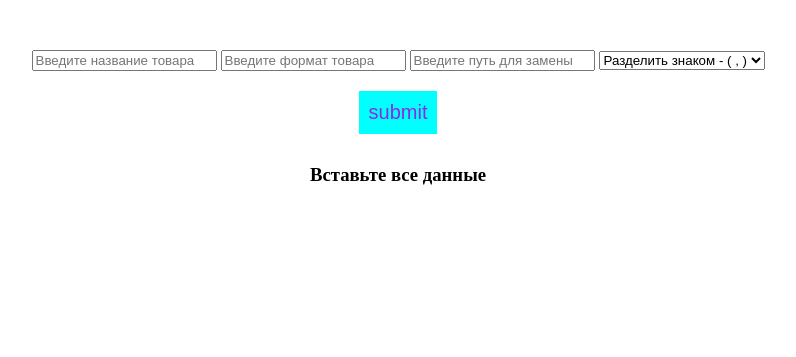
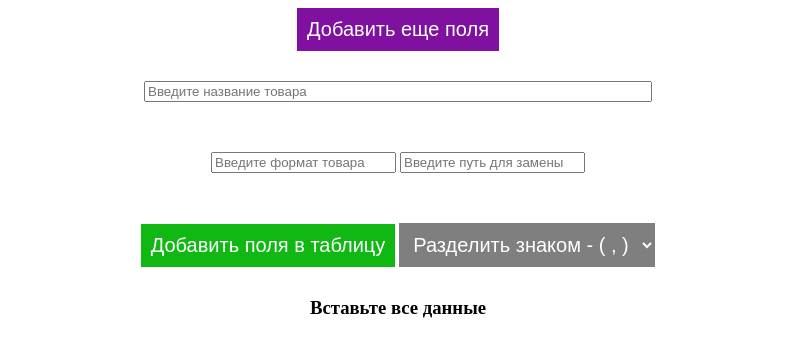
Before and after one commit to deniskorbakov/excel-utility, a PHP site: page / in a window 1280 px wide. Shown: the top 357 px of the page, without its empty margins (242-1038 px from the left). Run offline with PHP 8.4, Linux system fonts and the light colour scheme.

Commit message:
new bad code

```diff
--- a/public/index.php
+++ b/public/index.php
@@ -11,23 +11,42 @@
 <body>
 <center>
     <form action="" method="POST">
+        <div>
+            <button class="add-button" style="padding: 10px; font-size: 20px; color: #ffffff; background-color: #80109f; border: none;" type="button">Добавить еще поля</button>
+        </div>
+
+        <div style="margin-top: 30px">
+            <input type="text" name="productName" placeholder="Введите название товара" style="width: 500px;">
+        </div>
+
         <div style="margin-top: 50px" class="input-wrapper">
-            <input type="text" name="productName" placeholder="Введите название товара">
-            <input type="text" name="formatName" placeholder="Введите формат товара">
-            <input type="text" name="pathImg" placeholder="Введите путь для замены">
-            <select name="selectSeparator">
+            <input type="text" name="formatName[]" placeholder="Введите формат товара">
+            <input type="text" name="pathImg[]" placeholder="Введите путь для замены">
+        </div>
+
+        <div style="margin-top: 50px;">
+            <button style="padding: 10px; font-size: 20px; color: #ffffff; background-color: #11b814; border: none;" type="submit">Добавить поля в таблицу</button>
+
+            <select name="selectSeparator" style="padding: 10px; font-size: 20px; color: #ffffff; background-color: rgba(0,0,0,0.5); border: none;">
                 <option value=";">Разделить знаком - ( ; )</option>
                 <option value="," selected>Разделить знаком - ( , )</option>
             </select>
-
-        </div>
-
-        <div style="margin-top: 20px;">
-            <button style="padding: 10px; font-size: 20px; color: #8b2ae5; background-color: aqua; border: none;" type="submit">submit</button>
         </div>
 
     </form>
 </center>
+
+<script>
+    let inputWrapper = document.querySelector('.input-wrapper');
+    let addButton = document.querySelector('.add-button');
+
+    addButton.addEventListener('click', function() {
+        let newInput = document.createElement('div');
+        newInput.innerHTML = '<br> <input type="text" name="formatName[]" placeholder="Введите формат товара"> <input type="text" name="pathImg[]" placeholder="Введите путь для замены">';
+        inputWrapper.appendChild(newInput);
+    });
+
+</script>
 </body>
 </html>
 
@@ -60,12 +79,14 @@ if (isset($_POST['productName'], $_POST['formatName'], $_POST['pathImg'], $_POST
 // Изменение значений в столбцах preview_picture и detail_picture
     $count = 0;
 
-    foreach ($tableData as &$row) {
-        if ($row[array_search('IE_NAME', $headers)] == $_POST['productName'] && $row[array_search('IP_PROP1295', $headers)] ==  $_POST['formatName'] ) {
-            $row[$preview_picture_index] = $_POST['pathImg'];
-            $row[$detail_picture_index] = $_POST['pathImg'];
+    foreach ($_POST['formatName'] as $key => $format) {
+        foreach ($tableData as &$row) {
+            if ($row[array_search('IE_NAME', $headers)] == $_POST['productName'] && $row[array_search('IP_PROP1295', $headers)] ==  $format ) {
+                $row[$preview_picture_index] = $_POST['pathImg'][$key];
+                $row[$detail_picture_index] = $_POST['pathImg'][$key];
 
-            $count++;
+                $count++;
+            }
         }
     }
 
```
